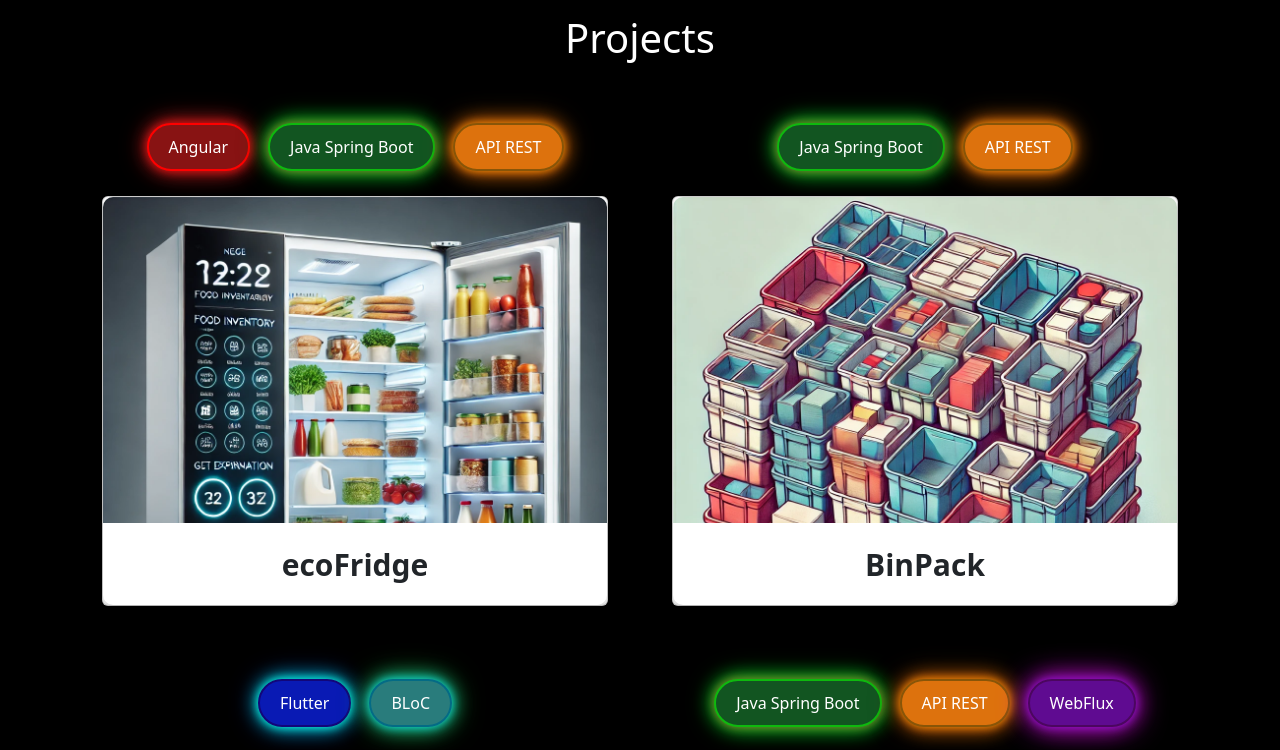
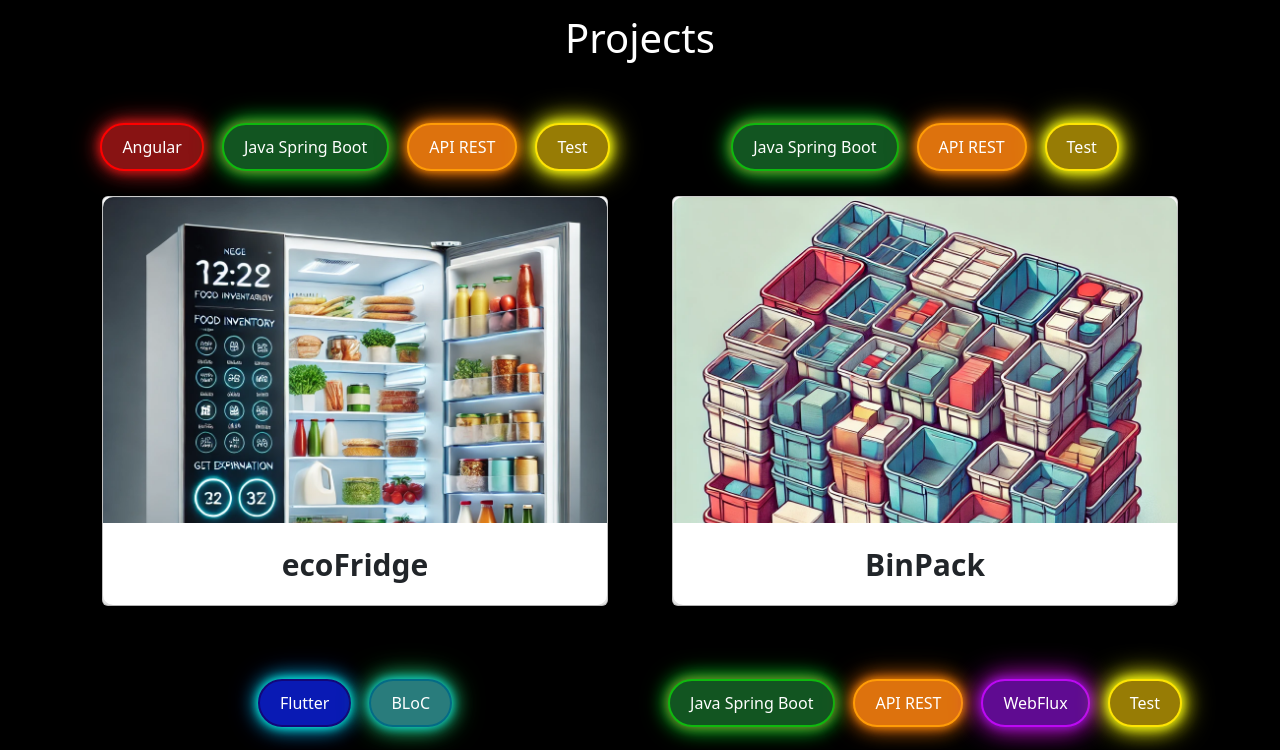
Before and after one commit to GeoffreyHPro/portfolio, a React (Create React App) app: page / in a window 1280 px wide. Shown: the part 260-1010 px from the top of the page. Built offline with nearby package versions, Linux system fonts and the light colour scheme.

Commit message:
feat: add test tags

```diff
--- a/src/ProjectComponent/CardProjectComponent/cardProject.js
+++ b/src/ProjectComponent/CardProjectComponent/cardProject.js
@@ -1,6 +1,6 @@
 import 'bootstrap/dist/css/bootstrap.min.css';
 import './cardProject.css'
-import { Tag } from '../../TagComponent/tag'
+import { Tag } from '../TagComponent/tag'
 
 export function CardProject({ title, img, information, listTag }) {
     return <div>
--- a/src/ProjectComponent/Project.js
+++ b/src/ProjectComponent/Project.js
@@ -1,7 +1,7 @@
 import 'bootstrap/dist/css/bootstrap.min.css';
 import './Project.css'
 import { CardProject } from './CardProjectComponent/cardProject'
-import {listProjects} from '../data/Projects'
+import { listProjects } from '../data/Projects'
 
 export function Project() {
     return <div id="ProjectContent">
@@ -12,16 +12,16 @@ export function Project() {
         <div className='container'>
             <div className='row'>
                 <div className="col-md-6 col-12">
-                    <CardProject title={"ecoFridge"} img={"ecoFridge.webp"} information={listProjects[0]} listTag={['Angular', 'Java Spring Boot', "API REST"]}></CardProject>
+                    <CardProject title={"ecoFridge"} img={"ecoFridge.webp"} information={listProjects[0]} listTag={['Angular', 'Java Spring Boot', "API REST", "Test"]}></CardProject>
                     <br></br>
                     <br></br>
                     <CardProject title={"AnimeList"} img={"animes.webp"} information={listProjects[1]} listTag={['Flutter', 'BLoC']}></CardProject>
                 </div>
                 <div className="col-md-6 col-12 mx-auto">
-                    <CardProject title={"BinPack"} img={"binpack.webp"} information={listProjects[2]} listTag={['Java Spring Boot', "API REST"]}></CardProject>
+                    <CardProject title={"BinPack"} img={"binpack.webp"} information={listProjects[2]} listTag={['Java Spring Boot', "API REST", "Test"]}></CardProject>
                     <br></br>
                     <br></br>
-                    <CardProject title={"Paiement"} img={"paiement.jpg"} information={listProjects[3]} listTag={['Java Spring Boot', "API REST", "WebFlux"]}></CardProject>
+                    <CardProject title={"Paiement"} img={"paiement.jpg"} information={listProjects[3]} listTag={['Java Spring Boot', "API REST", "WebFlux", "Test"]}></CardProject>
                 </div>
             </div>
         </div>
--- a/src/TagComponent/tag.js
+++ b/src/ProjectComponent/TagComponent/tag.js
@@ -1,7 +1,6 @@
 import './tag.css'
 
 export function Tag({ tags }) {
-
     const getTagColor = (tag) => {
         switch (tag) {
             case 'React':
@@ -32,19 +31,25 @@ export function Tag({ tags }) {
                 return [
                     'rgb(221, 114, 13)',
                     "0 0 10px rgb(243, 139, 3), 0 0 20px rgb(243, 103, 10), 0 0 30px rgb(97, 59, 10)",
-                    "2px solid rgb(136, 85, 8)"
+                    "2px solid rgb(255, 156, 7)"
                 ];
             case 'WebFlux':
                 return [
                     'rgb(95, 11, 145)',
                     "0 0 10px rgb(157, 15, 223), 0 0 20px rgb(102, 13, 114), 0 0 30px rgb(229, 15, 236)",
-                    "2px solid rgb(75, 7, 95)"
+                    "2px solid rgb(188, 9, 243)"
                 ];
             case 'BLoC':
                 return [
                     'rgb(41, 124, 124)',
                     "0 0 10px rgb(17, 216, 206), 0 0 20px rgb(18, 197, 182), 0 0 30px rgb(35, 161, 41)",
                     "2px solid rgba(5, 108, 134, 0.99)"
+                ];
+            case 'Test':
+                return [
+                    'rgb(151, 124, 5)',
+                    "0 0 10px rgb(241, 245, 12), 0 0 20px rgb(238, 234, 18), 0 0 30px rgb(236, 240, 10)",
+                    "2px solid rgba(255, 230, 5, 0.99)"
                 ];
             default:
         }
--- a/src/data/Projects.js
+++ b/src/data/Projects.js
@@ -21,7 +21,9 @@ const project3 = new InformationProject(
 );
 const project4 = new InformationProject(
     "https://github.com/GeoffreyHPro/paymentExerciceWebFlux",
-    ``,
+    `Application composé d'une API REST. Cette API permet d'ajouter, de lire et de modifier des paiements
+    bancaires. Si le paiement est fait ou est en cours de paiement, il n'est pas modifiable. Cette API a
+    été faite en Spring WebFlux`,
     "fezfz",
     "zefz"
 );
```
Also changed, not shown: src/ProjectComponent/TagComponent/tag.css (renamed from src/TagComponent/tag.css).
